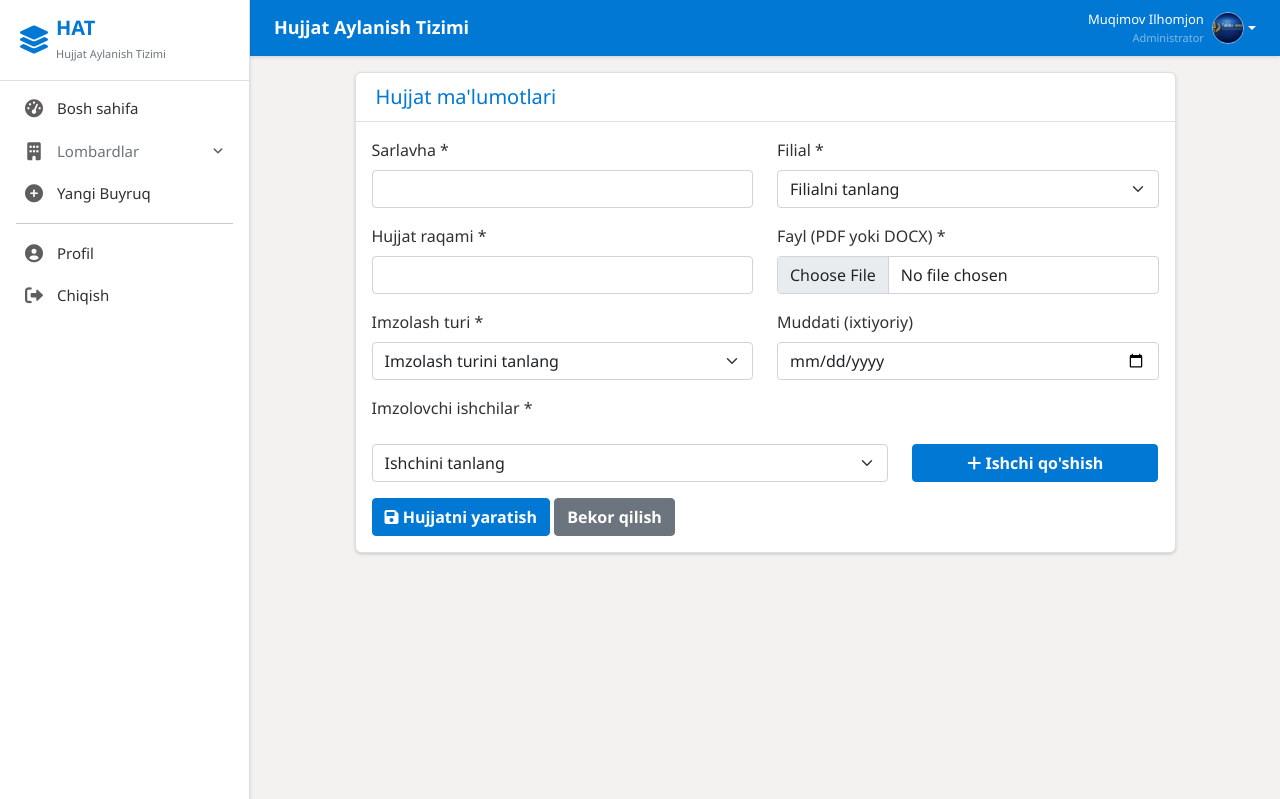
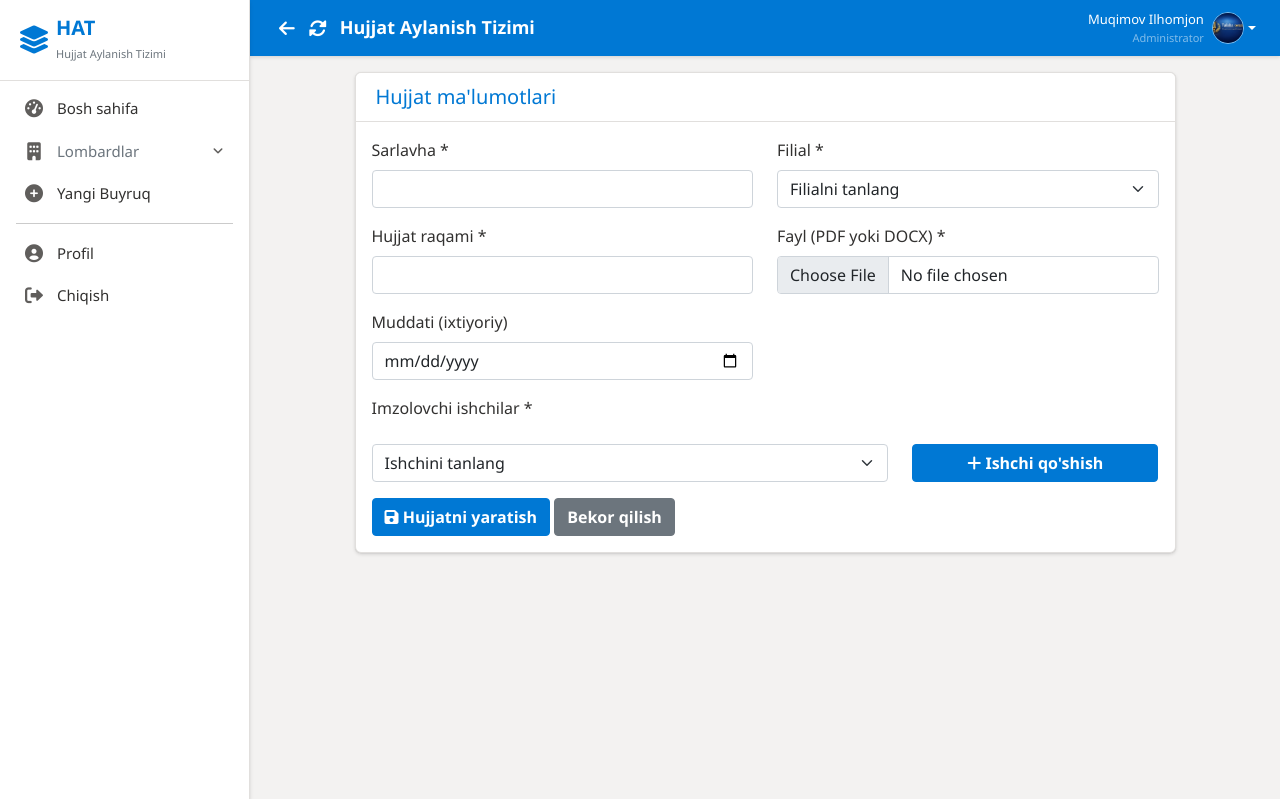
Before and after one commit to Ilhomjon2002/Lombard_hujjatlari, a Django app: page /documents/create/ in a window 1280 px wide. Shown: the top 799 px of the page. Run offline with Django 5.2, Linux system fonts and the light colour scheme; a user stored in the database is signed in; data comes from the database, SQL or seed files in the repository.

```diff
--- a/templates/documents/create_document.html
+++ b/templates/documents/create_document.html
@@ -86,16 +86,11 @@
                         </div>
                     </div>
 
-                    <!-- Signature Settings -->
+                    <!-- Parallel imzolash (default) -->
+                    <input type="hidden" name="signature_type" value="parallel">
+
+                    <!-- Muddati -->
                     <div class="row mb-3">
-                        <div class="col-md-6 mb-3 mb-md-0">
-                            <label for="signature_type" class="form-label">Imzolash turi *</label>
-                            <select class="form-select" id="signature_type" name="signature_type" required>
-                                <option value="">Imzolash turini tanlang</option>
-                                <option value="sequential">Ketma-ket imzolash</option>
-                                <option value="parallel">Parallel imzolash</option>
-                            </select>
-                        </div>
                         <div class="col-md-6">
                             <label for="deadline" class="form-label">Muddati (ixtiyoriy)</label>
                             <input type="date" class="form-control" id="deadline" name="deadline">
@@ -136,25 +131,6 @@
                         </div>
                     </div>
 
-                    <!-- Employee Order (for sequential) -->
-                    <div class="row mb-3" id="orderSection" style="display: none;">
-                        <div class="col-12">
-                            <div class="card">
-                                <div class="card-header bg-light">
-                                    <h6 class="mb-0">Imzolash tartibi (ketma-ket imzolash uchun)</h6>
-                                </div>
-                                <div class="card-body">
-                                    <div id="employeeOrder" class="mb-3">
-                                        <!-- Ordered list will appear here -->
-                                    </div>
-                                    <small class="text-muted">
-                                        Yuqoriga va pastga tugmalari bilan tartibni o'zgartirishingiz mumkin
-                                    </small>
-                                </div>
-                            </div>
-                        </div>
-                    </div>
-
                     <div class="mt-4">
                         <button type="submit" class="btn btn-primary">
                             <i class="fas fa-save"></i> Hujjatni yaratish
@@ -192,7 +168,6 @@
                 if (employee) {
                     selectedEmployees.push(employeeId);
                     updateSelectedEmployees();
-                    updateOrderSection();
                     updateEmployeesInput();
 
                     // Clear selection
@@ -208,31 +183,7 @@
             const employeeId = $(this).data('id');
             selectedEmployees = selectedEmployees.filter(id => id != employeeId);
             updateSelectedEmployees();
-            updateOrderSection();
             updateEmployeesInput();
-        });
-
-        // Update order (for sequential)
-        $(document).on('click', '.move-up, .move-down', function () {
-            const employeeId = $(this).data('id');
-            const direction = $(this).hasClass('move-up') ? -1 : 1;
-            const index = selectedEmployees.indexOf(employeeId);
-
-            if ((direction === -1 && index > 0) || (direction === 1 && index < selectedEmployees.length - 1)) {
-                const newIndex = index + direction;
-                // Swap employees
-                [selectedEmployees[index], selectedEmployees[newIndex]] =
-                    [selectedEmployees[newIndex], selectedEmployees[index]];
-
-                updateSelectedEmployees();
-                updateOrderSection();
-                updateEmployeesInput();
-            }
-        });
-
-        // Show/hide order section based on signature type
-        $('#signature_type').change(function () {
-            updateOrderSection();
         });
 
         // Functions
@@ -273,44 +224,7 @@
             container.html(html);
         }
 
-        function updateOrderSection() {
-            const signatureType = $('#signature_type').val();
-            const orderSection = $('#orderSection');
-            const employeeOrder = $('#employeeOrder');
 
-            if (signatureType === 'sequential' && selectedEmployees.length > 0) {
-                orderSection.show();
-                employeeOrder.empty();
-
-                selectedEmployees.forEach((employeeId, index) => {
-                    const employee = availableEmployees.find(e => e.id == employeeId);
-                    if (employee) {
-                        employeeOrder.append(`
-                            <div class="employee-item">
-                                <div class="order-badge">${index + 1}</div>
-                                <div class="flex-grow-1">
-                                    <strong>${employee.first_name} ${employee.last_name}</strong>
-                                    <br>
-                                    <small class="text-muted">${employee.role}</small>
-                                </div>
-                                <div class="btn-group btn-group-sm">
-                                    <button type="button" class="btn btn-outline-primary move-up"
-                                            data-id="${employeeId}" ${index === 0 ? 'disabled' : ''}>
-                                        <i class="fas fa-arrow-up"></i>
-                                    </button>
-                                    <button type="button" class="btn btn-outline-primary move-down"
-                                            data-id="${employeeId}" ${index === selectedEmployees.length - 1 ? 'disabled' : ''}>
-                                        <i class="fas fa-arrow-down"></i>
-                                    </button>
-                                </div>
-                            </div>
-                        `);
-                    }
-                });
-            } else {
-                orderSection.hide();
-            }
-        }
 
         function updateEmployeesInput() {
             $('#employeesInput').val(selectedEmployees.join(','));
@@ -319,7 +233,7 @@
         // Form validation
         $('#documentForm').submit(function (e) {
             // Required fields validation
-            const requiredFields = ['title', 'branch', 'number', 'file', 'signature_type'];
+            const requiredFields = ['title', 'branch', 'number', 'file'];
             let isValid = true;
             let errorMessage = '';
 
--- a/templates/layouts/header.html
+++ b/templates/layouts/header.html
@@ -2,6 +2,13 @@
   <div class="d-flex align-items-center">
     <button class="menu-toggle">
       <i class="fas fa-bars"></i>
+    </button>
+    <!-- Orqaga va yangilash tugmalari -->
+    <button onclick="history.back()" class="btn btn-link text-white p-1 me-1" title="Orqaga" style="font-size:18px; text-decoration:none;">
+      <i class="fas fa-arrow-left"></i>
+    </button>
+    <button onclick="location.reload()" class="btn btn-link text-white p-1 me-2" title="Yangilash" style="font-size:18px; text-decoration:none;">
+      <i class="fas fa-sync-alt"></i>
     </button>
     <h4>{% block header_title %}Hujjat Aylanish Tizimi{% endblock %}</h4>
   </div>
```
Also changed, not shown: 2 other files.
